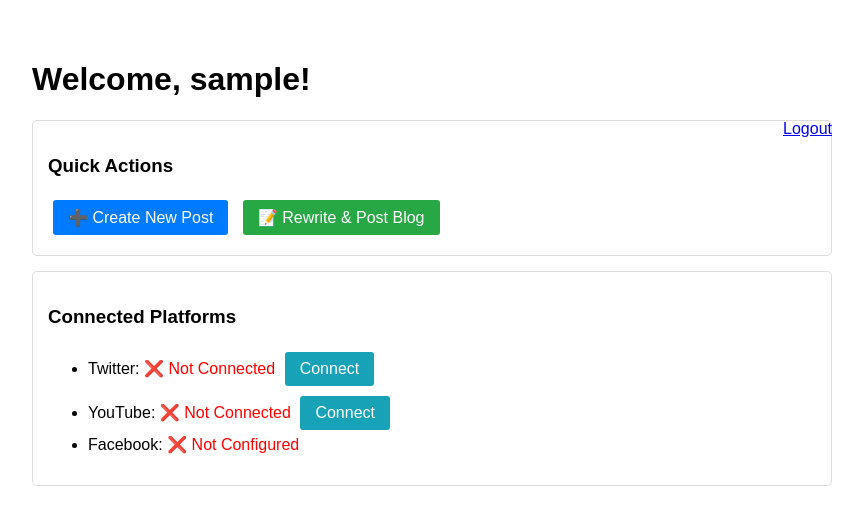
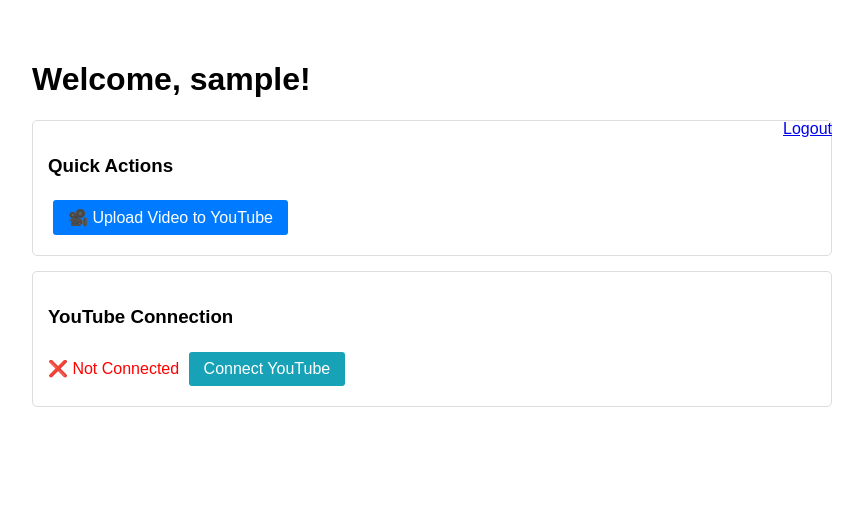
Before and after one commit to mdalam7294/auto-social-poster, a Flask app: template templates/dashboard.html in a window 1280 px wide. Shown: the top 525 px of the page, without its empty margins (208-1071 px from the left). Run offline with Flask 3, Linux system fonts and the light colour scheme; the template is opened without the code that fills it, so the values that code supplies are empty; the visitor is signed in with stand-in values (Sample User, id 1).

Commit message:
Update dashboard.html

```diff
--- a/templates/dashboard.html
+++ b/templates/dashboard.html
@@ -1,55 +1,23 @@
 <!DOCTYPE html>
 <html>
-<head>
-    <title>Dashboard</title>
-    <style>
-        body { font-family: Arial, sans-serif; max-width: 800px; margin: 20px auto; padding: 20px; }
-        .card { border: 1px solid #ddd; padding: 15px; margin: 15px 0; border-radius: 5px; }
-        .btn { display: inline-block; padding: 8px 15px; margin: 5px; text-decoration: none; border-radius: 3px; }
-        .btn-primary { background-color: #007bff; color: white; }
-        .btn-success { background-color: #28a745; color: white; }
-        .btn-info { background-color: #17a2b8; color: white; }
-        .connected { color: green; font-weight: bold; }
-        .not-connected { color: red; }
-    </style>
+<head><title>Dashboard</title>
+<style>body{font-family:Arial;max-width:800px;margin:20px auto;padding:20px}.card{border:1px solid #ddd;padding:15px;margin:15px 0;border-radius:5px}.btn{display:inline-block;padding:8px 15px;margin:5px;text-decoration:none;border-radius:3px}.btn-primary{background:#007bff;color:#fff}.btn-info{background:#17a2b8;color:#fff}.connected{color:green}.not-connected{color:red}</style>
 </head>
 <body>
 <h1>Welcome, {{ current_user.username }}!</h1>
-    <a href="{{ url_for('logout') }}" style="float: right;">Logout</a>
-
+<a href="{{ url_for('logout') }}" style="float:right;">Logout</a>
 <div class="card">
 <h3>Quick Actions</h3>
-        <a href="{{ url_for('post') }}" class="btn btn-primary">➕ Create New Post</a>
-        <a href="{{ url_for('blog') }}" class="btn btn-success">📝 Rewrite & Post Blog</a>
+<a href="{{ url_for('post') }}" class="btn btn-primary">🎥 Upload Video to YouTube</a>
 </div>
-
 <div class="card">
-        <h3>Connected Platforms</h3>
-        <ul>
-            <li>Twitter:
-                {% if current_user.twitter_token %}
-                    <span class="connected">✅ Connected</span>
-                {% else %}
-                    <span class="not-connected">❌ Not Connected</span>
-                    <a href="{{ url_for('connect_twitter') }}" class="btn btn-info">Connect</a>
-                {% endif %}
-            </li>
-            <li>YouTube:
+<h3>YouTube Connection</h3>
 {% if current_user.youtube_token %}
 <span class="connected">✅ Connected</span>
 {% else %}
 <span class="not-connected">❌ Not Connected</span>
-                    <a href="{{ url_for('connect_youtube') }}" class="btn btn-info">Connect</a>
+<a href="{{ url_for('connect_youtube') }}" class="btn btn-info">Connect YouTube</a>
 {% endif %}
-            </li>
-            <li>Facebook:
-                {% if os.getenv('FACEBOOK_PAGE_ACCESS_TOKEN') %}
-                    <span class="connected">✅ Configured</span>
-                {% else %}
-                    <span class="not-connected">❌ Not Configured</span>
-                {% endif %}
-            </li>
-        </ul>
 </div>
 </body>
 </html>
```
Lines whose indentation alone changed are shown as unchanged.
